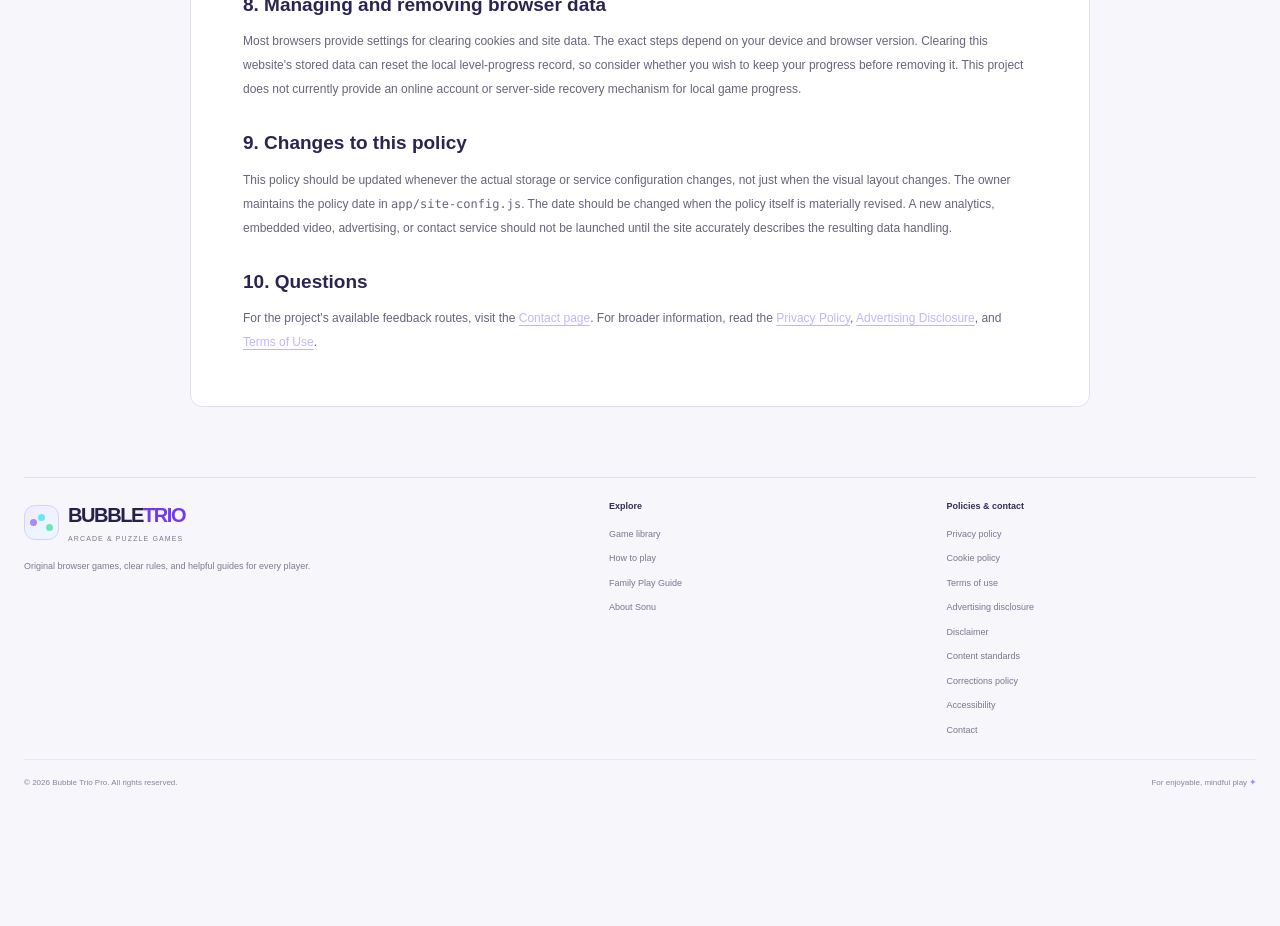
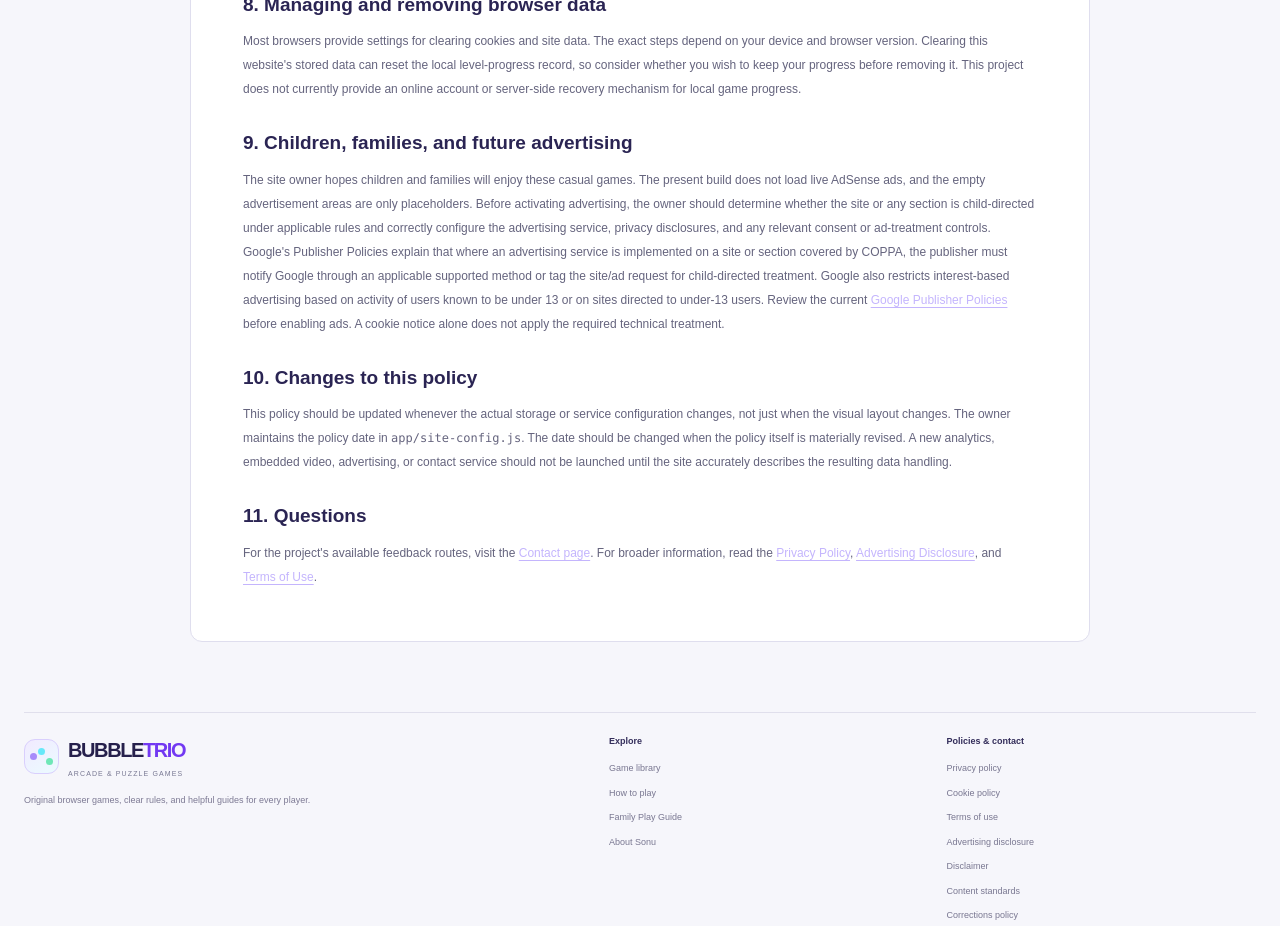
Before and after one commit to websiite01-tech/bubble-trio-pro, a Next.js app: page /cookie-policy in a window 1280 px wide. Shown: the part 1940-2866 px from the top of the page. Before the commit the page ends 2746 px from the top, so only its background shows below. Built offline with nearby package versions, Linux system fonts and the light colour scheme; no server answers.

Commit message:
policy: document child-directed advertising cookie responsibilities

```diff
--- a/app/cookie-policy/page.js
+++ b/app/cookie-policy/page.js
@@ -46,10 +46,14 @@ export default function CookiePolicyPage() {
       <h2>8. Managing and removing browser data</h2>
       <p>Most browsers provide settings for clearing cookies and site data. The exact steps depend on your device and browser version. Clearing this website's stored data can reset the local level-progress record, so consider whether you wish to keep your progress before removing it. This project does not currently provide an online account or server-side recovery mechanism for local game progress.</p>
 
-      <h2>9. Changes to this policy</h2>
+      <h2>9. Children, families, and future advertising</h2>
+      <p>The site owner hopes children and families will enjoy these casual games. The present build does not load live AdSense ads, and the empty advertisement areas are only placeholders. Before activating advertising, the owner should determine whether the site or any section is child-directed under applicable rules and correctly configure the advertising service, privacy disclosures, and any relevant consent or ad-treatment controls.</p>
+      <p>Google's Publisher Policies explain that where an advertising service is implemented on a site or section covered by COPPA, the publisher must notify Google through an applicable supported method or tag the site/ad request for child-directed treatment. Google also restricts interest-based advertising based on activity of users known to be under 13 or on sites directed to under-13 users. Review the current <a className="inline-link" href="https://support.google.com/publisherpolicies/answer/10502938" target="_blank" rel="noreferrer">Google Publisher Policies</a> before enabling ads. A cookie notice alone does not apply the required technical treatment.</p>
+
+      <h2>10. Changes to this policy</h2>
       <p>This policy should be updated whenever the actual storage or service configuration changes, not just when the visual layout changes. The owner maintains the policy date in <code>app/site-config.js</code>. The date should be changed when the policy itself is materially revised. A new analytics, embedded video, advertising, or contact service should not be launched until the site accurately describes the resulting data handling.</p>
 
-      <h2>10. Questions</h2>
+      <h2>11. Questions</h2>
       <p>For the project's available feedback routes, visit the <a className="inline-link" href="/contact">Contact page</a>. For broader information, read the <a className="inline-link" href="/privacy">Privacy Policy</a>, <a className="inline-link" href="/advertising-disclosure">Advertising Disclosure</a>, and <a className="inline-link" href="/terms">Terms of Use</a>.</p>
     </article>
   );
```
